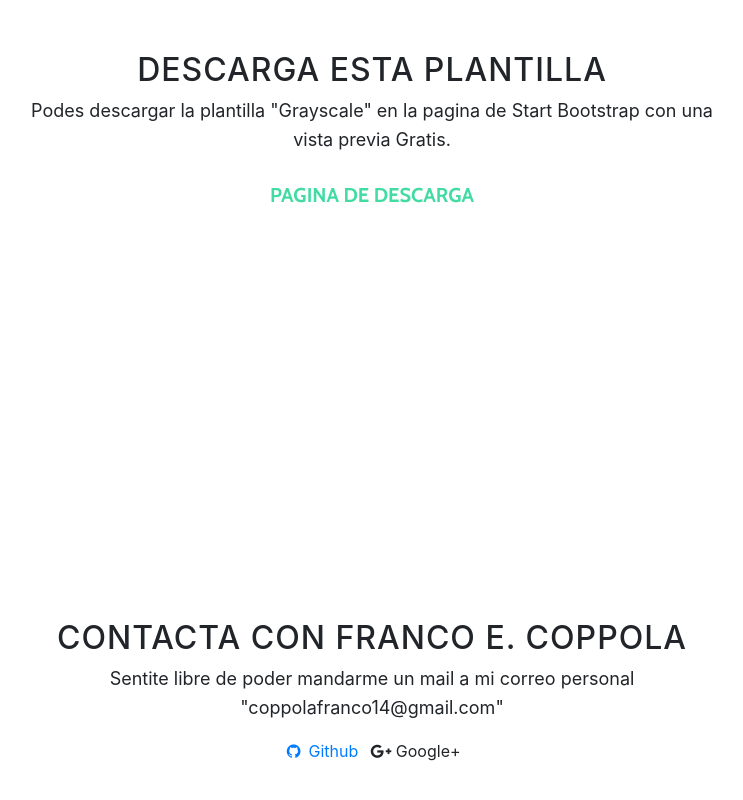
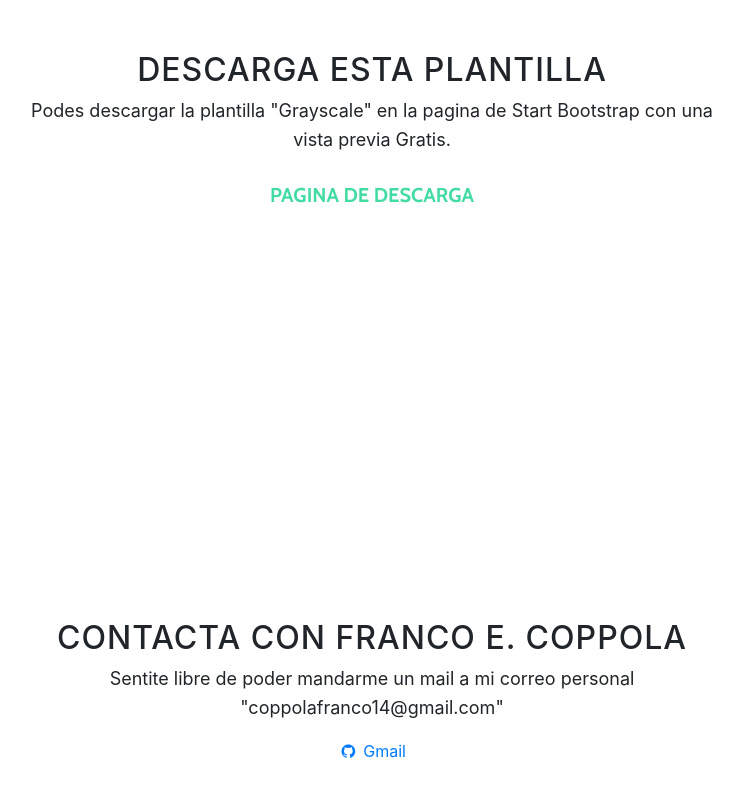
Before and after one commit to Tano007/Pagina-1, a website with bundled scripts: page index.html in a window 1280 px wide. Shown: the part 1098-1898 px from the top of the page, without its empty margins (268-1011 px from the left). Built offline with nearby package versions, Linux system fonts and the light colour scheme.

Commit message:
Update index.html

```diff
--- a/index.html
+++ b/index.html
@@ -91,8 +91,8 @@
       </div>
     </section>
 
-    <!-- Contactame Section -->
-    <section id="contactame" class="content-section text-center">
+    <!-- Contacto Section -->
+    <section id="contacto" class="content-section text-center">
       <div class="container">
         <div class="row">
           <div class="col-lg-8 mx-auto">
@@ -103,12 +103,9 @@
               </li>
               <li class="list-inline-item">
                   <i class="fa fa-github fa-fw"></i>
-                  <span class="network-name">Github</span>
+                  <span class="network-name">Gmail</span>
                 </a>
               </li>
-              <li class="list-inline-item">
-                  <i class="fa fa-google-plus fa-fw"></i>
-                  <span class="network-name">Google+</span>
                 </a>
               </li>
             </ul>
```
